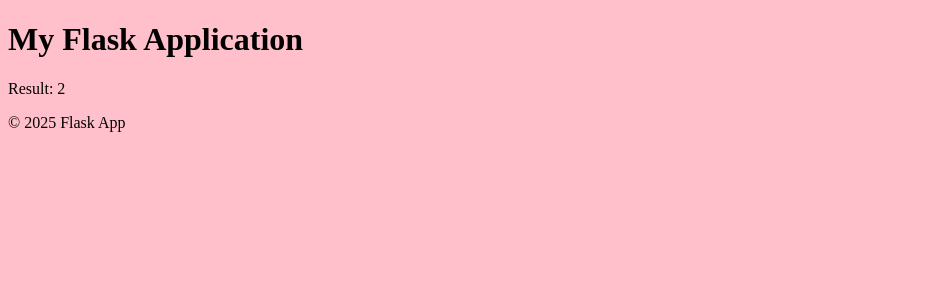
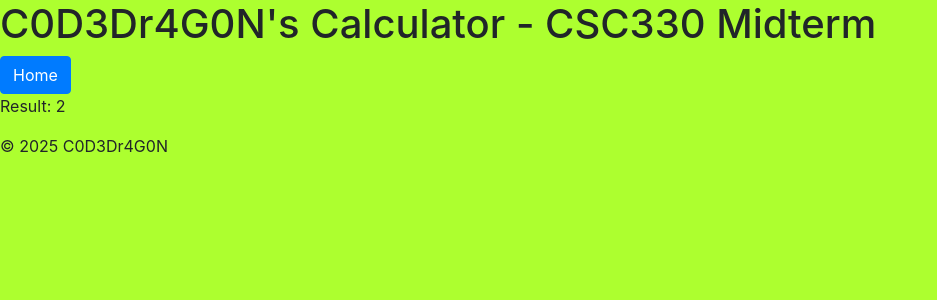
Before and after one commit to C0D3Dr4G0N/CSC330-Midterm-C0D3Dr4G0N, a Flask app: page /add/1/1 in a window 1280 px wide. Shown: the top 300 px of the page, without its empty margins (0-937 px from the left). Run offline with Flask 3, Linux system fonts and the light colour scheme; some libraries are stand-ins or nearby versions.

Commit message:
Update base.html

```diff
--- a/templates/base.html
+++ b/templates/base.html
@@ -3,19 +3,22 @@
 <head>
     <meta charset="UTF-8">
     <meta name="viewport" content="width=device-width, initial-scale=1.0">
+    <link rel="stylesheet" href="https://cdnjs.cloudflare.com/ajax/libs/twitter-bootstrap/4.4.0/css/bootstrap.min.css" integrity="sha256-/ykJw/wDxMa0AQhHDYfuMEwVb4JHMx9h4jD4XvHqVzU=" crossorigin="anonymous" />
     <title>{% block title %}Flask App{% endblock %}</title>
 </head>
-<body style="background-color: pink;">
+<body style="background-color: greenyellow;">
     <header>
-        <h1>My Flask Application</h1>
+        <h1>C0D3Dr4G0N's Calculator - CSC330 Midterm</h1>
     </header>
 
     <main>
-        {% block content %}{% endblock %}
+        {% block content %}
+        <a class='btn btn-primary' href="{{ url_for('index') }}">Home</a>
+        {% endblock %}
     </main>
 
     <footer>
-        <p>&copy; 2025 Flask App</p>
+        <p>&copy; 2025 C0D3Dr4G0N</p>
     </footer>
 </body>
 </html>
```
